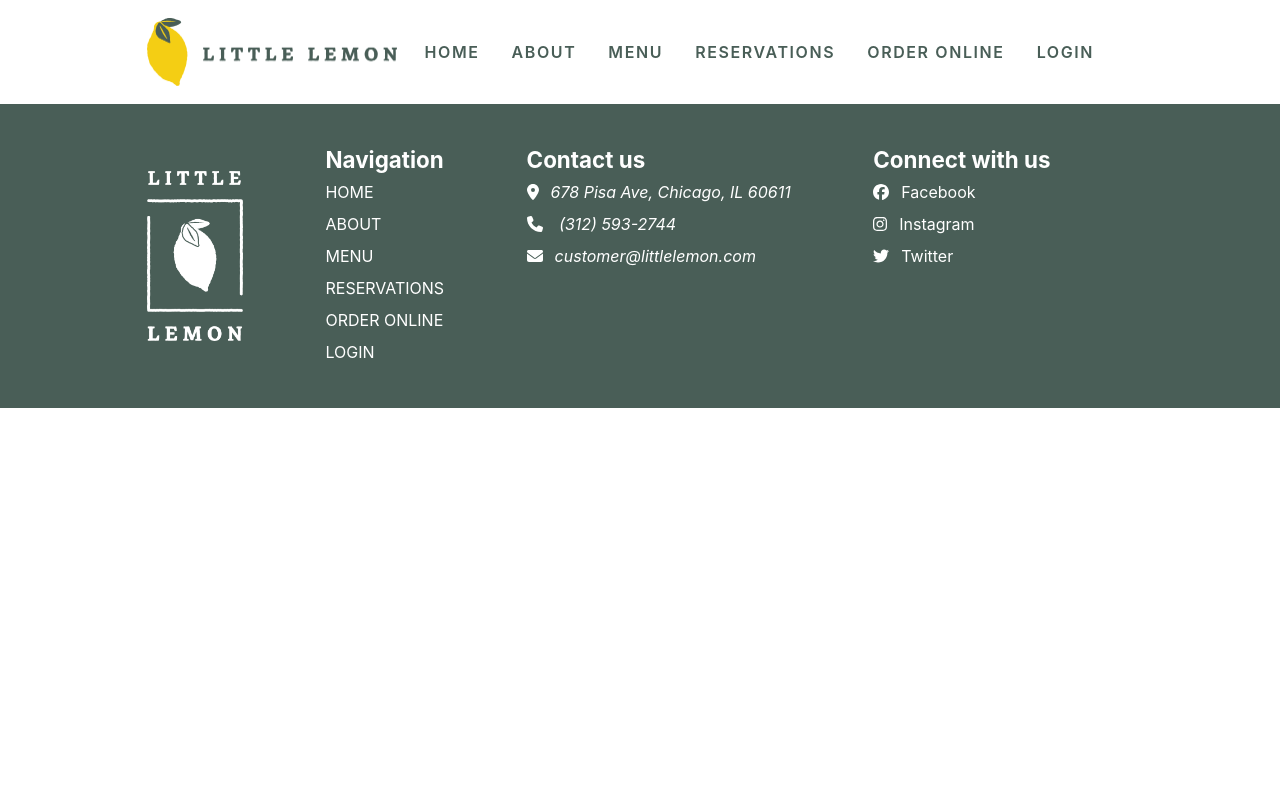
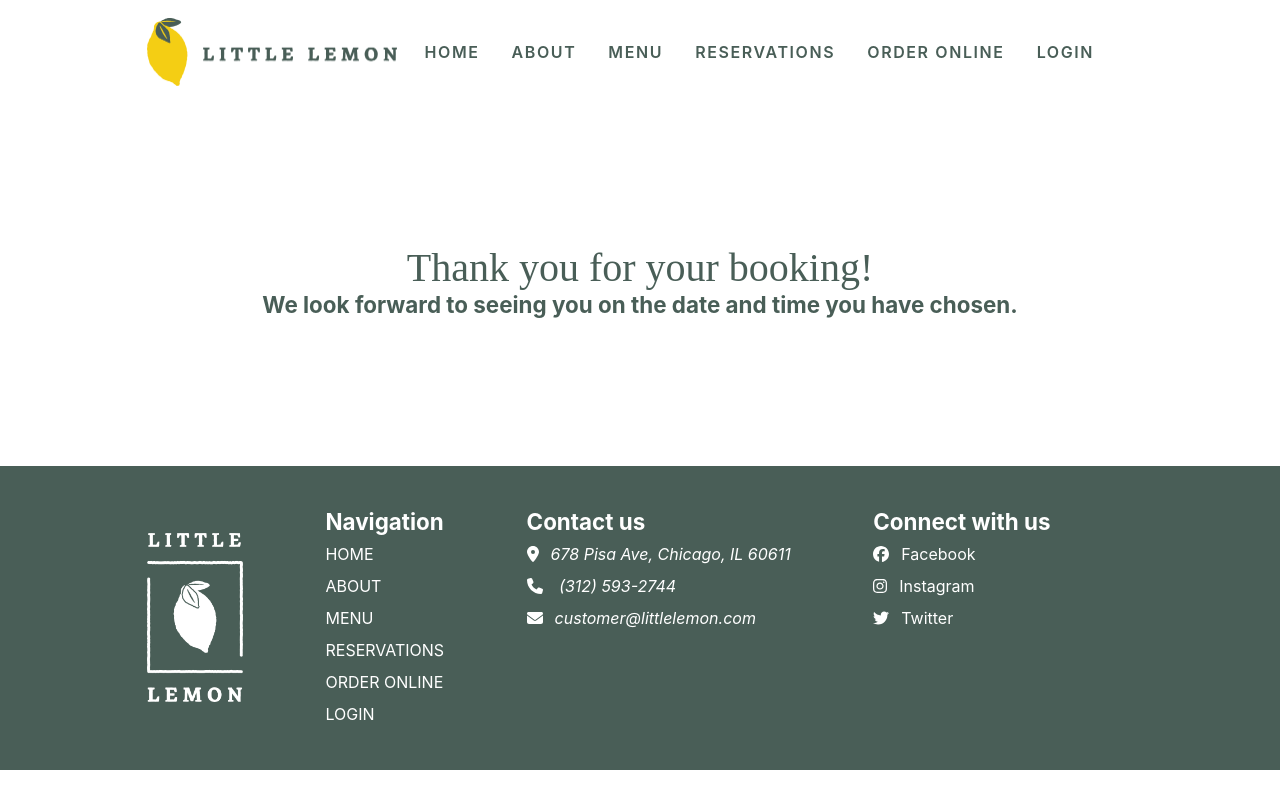
Before and after one commit to MohamadHajHassan/little-lemon-restaurant-frontend, a React (Create React App) app: page /confirmed-booking in a window 1280 px wide. Built offline with nearby package versions, Linux system fonts and the light colour scheme.

Commit message:
add ConfirmedBooking page and submitForm function

```diff
--- a/src/App.js
+++ b/src/App.js
@@ -5,6 +5,7 @@ import Header from "./components/Header";
 import { Routes, Route } from "react-router-dom";
 import UnderConstruction from "pages/UnderConstruction";
 import Reservations from "pages/Reservations";
+import ConfirmedBooking from "pages/ConfirmedBooking";
 
 function App() {
     return (
@@ -21,6 +22,10 @@ function App() {
                         element={<UnderConstruction />}
                     />
                     <Route path="/login" element={<UnderConstruction />} />
+                    <Route
+                        path="/confirmed-booking"
+                        element={<ConfirmedBooking />}
+                    />
                 </Routes>
             </main>
             <Footer />
--- a/src/components/BookingForm.jsx
+++ b/src/components/BookingForm.jsx
@@ -1,7 +1,7 @@
 import React, { useState } from "react";
 import "./styles/bookingForm.css";
 
-const BookingForm = ({ availableTimes, dispatchDateChange }) => {
+const BookingForm = ({ availableTimes, dispatchDateChange, submitForm }) => {
     const occasions = ["Birthday", "Anniversary"];
 
     const [date, setDate] = useState(new Date().toISOString().split("T")[0]);
@@ -28,6 +28,7 @@ const BookingForm = ({ availableTimes, dispatchDateChange }) => {
 
     const handleFormSubmit = e => {
         e.preventDefault();
+        submitForm({ date, time, guests, occasion });
     };
 
     return (
--- /dev/null
+++ b/src/pages/ConfirmedBooking.jsx
@@ -0,0 +1,16 @@
+import React from "react";
+import "./styles/confirmedBooking.css";
+
+const ConfirmedBooking = () => {
+    return (
+        <section className="confirmed">
+            <h2>Thank you for your booking!</h2>
+            <p>
+                We look forward to seeing you on the date and time you have
+                chosen.
+            </p>
+        </section>
+    );
+};
+
+export default ConfirmedBooking;
--- a/src/pages/Reservations.jsx
+++ b/src/pages/Reservations.jsx
@@ -1,6 +1,7 @@
 import React, { useReducer } from "react";
 import BookingForm from "components/BookingForm";
 import { fetchAPI, submitAPI } from "../utilities/api";
+import { useNavigate } from "react-router";
 
 const updateTimes = (availableTimes, date) => {
     const response = fetchAPI(new Date(date));
@@ -18,10 +19,18 @@ const Reservations = () => {
         [],
         initializeTimes
     );
+
+    const navigate = useNavigate();
+    const submitForm = formData => {
+        const response = submitAPI(formData);
+        if (response) navigate("/confirmed-booking");
+    };
+
     return (
         <BookingForm
             availableTimes={availableTimes}
             dispatchDateChange={dispatchDateChange}
+            submitForm={submitForm}
         />
     );
 };
--- /dev/null
+++ b/src/pages/styles/confirmedBooking.css
@@ -0,0 +1,7 @@
+.confirmed {
+    align-items: center;
+    display: flex;
+    flex-direction: column;
+    align-items: center;
+    padding: 9rem 0;
+}
```
